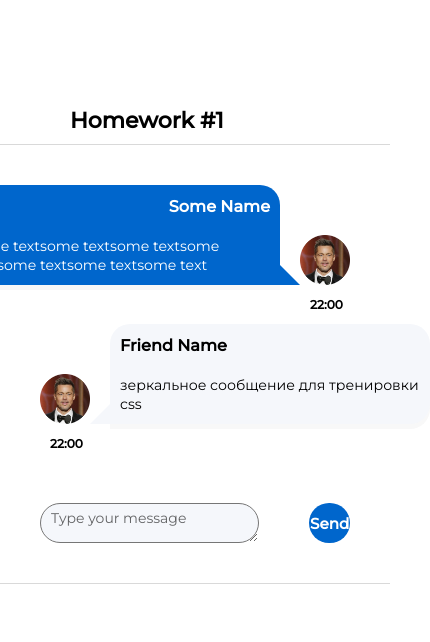
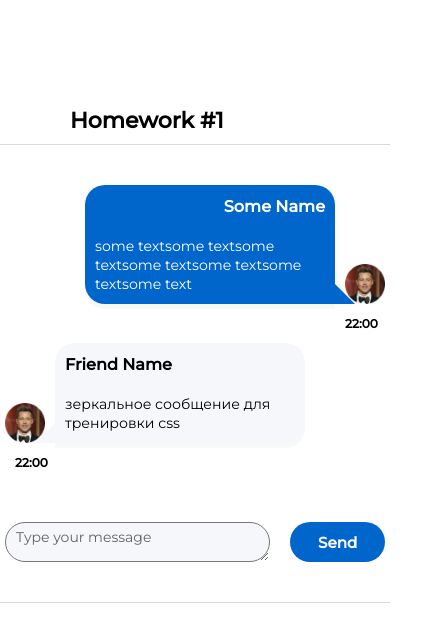
Before and after one commit to Drugovdp/hw, a React (Create React App) app: page / in a window 390 px wide. Shown: the top 642 px of the page, 430 px wide, since content can reach past the window. Built offline with nearby package versions, Linux system fonts and the light colour scheme; a web font is replaced by a local one.

Commit message:
added media query

```diff
--- a/src/s1-main/App.module.css
+++ b/src/s1-main/App.module.css
@@ -10,12 +10,19 @@
 .hw {
     display: flex;
     flex-direction: column;
+    min-width: 320px;
     gap: 40px;
     padding: 40px;
     border-top: #D9D9D9 solid 1px;
     border-bottom: #D9D9D9 solid 1px;
     margin-top: 10px;
     transition: all .5s ease;
+}
+
+@media screen and (max-width: 600px) {
+    .hw {
+        padding: 40px 5px 40px 5px;
+    }
 }
 
 .hw:hover {
--- a/src/s2-homeworks/hw01/friend-message/FriendMessage.module.css
+++ b/src/s2-homeworks/hw01/friend-message/FriendMessage.module.css
@@ -64,3 +64,15 @@
     line-height: 19px;
     padding: 10px;
 }
+
+@media screen and (max-width: 600px) {
+    .friendImageAndText {
+        gap: 10px;
+    }
+    .friendImageAndText img {
+        width: 40px;
+    }
+    .friendText {
+        min-width: 250px;
+    }
+}
--- a/src/s2-homeworks/hw01/message-sender/MessageSender.module.css
+++ b/src/s2-homeworks/hw01/message-sender/MessageSender.module.css
@@ -45,3 +45,15 @@
 .button:active {
 
 }
+
+@media screen and (max-width: 600px) {
+    .sendForm {
+        gap: 20px;
+    }
+    .textarea {
+        flex-basis: 70%;
+    }
+    .button {
+        flex-basis: 25%;
+    }
+}
--- a/src/s2-homeworks/hw01/message/Message.module.css
+++ b/src/s2-homeworks/hw01/message/Message.module.css
@@ -66,3 +66,16 @@
     line-height: 19px;
     padding: 10px;
 }
+
+@media screen and (max-width: 600px) {
+    .imageAndText {
+        gap: 10px;
+    }
+    .imageAndText img {
+        width: 40px;
+        order: 1;
+    }
+    .text {
+        min-width: 250px;
+    }
+}
```
